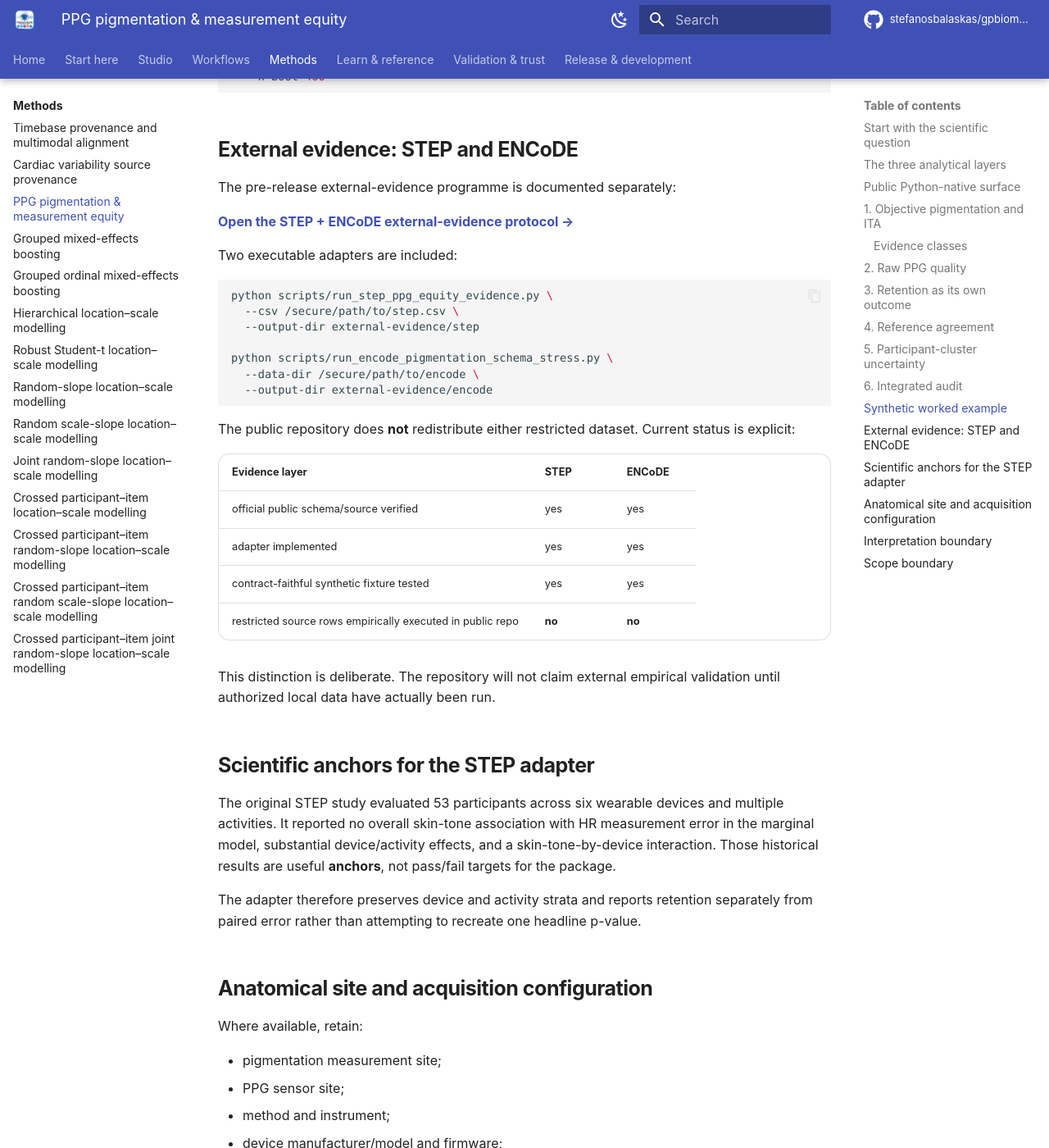
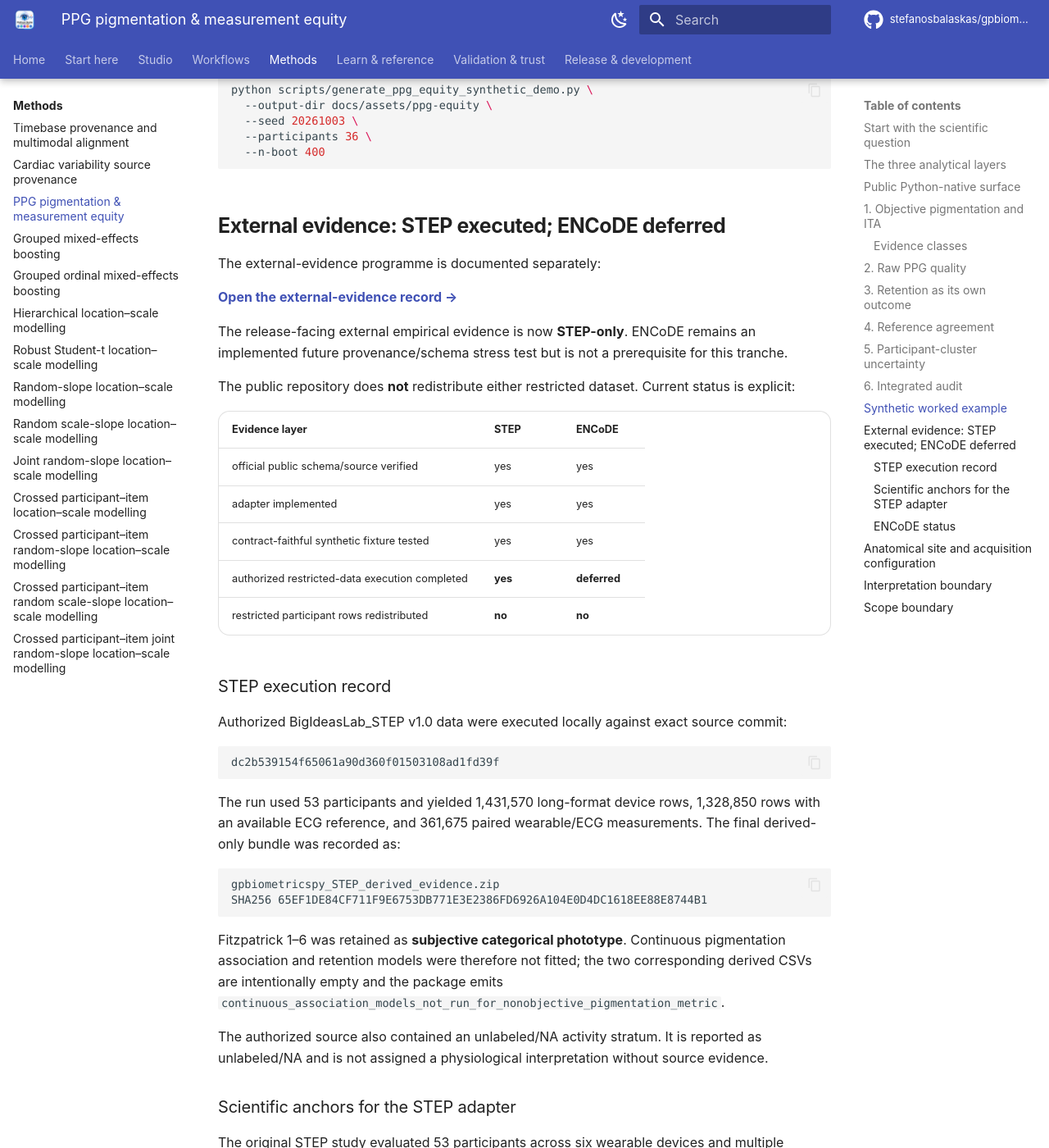
Before and after one commit to stefanosbalaskas/gpbiometricspy, an MkDocs documentation site: the page built from docs/methods/ppg-pigmentation-equity.md, in a window 1280 px wide and 1400 px high, scrolled down 7729 px. Shown: the whole window at 82% size. Built offline with MkDocs 1.6.1 and Material for MkDocs 9.7.7, drawn with Linux system fonts in a browser that asks for light colours; plug-ins that fetch from the network failed and are left out; comment, search, counter and statistics services are not loaded; some of the changed text lies outside the part shown.

Commit message:
Align PPG method note with executed STEP evidence

````diff
--- a/docs/methods/ppg-pigmentation-equity.md
+++ b/docs/methods/ppg-pigmentation-equity.md
@@ -169,6 +169,8 @@ OR_{10}=\exp(10\gamma_1).
 
 This is an association, not a causal optical mechanism.
 
+For datasets such as STEP, where devices report at materially different cadences, a row-level retention field may primarily represent **paired availability/reporting density** on the source time grid. It must not automatically be interpreted as generic device missingness or dropout.
+
 ## 4. Reference agreement
 
 ```python
@@ -293,23 +295,13 @@ python scripts/generate_ppg_equity_synthetic_demo.py \
   --n-boot 400
 ```
 
-## External evidence: STEP and ENCoDE
+## External evidence: STEP executed; ENCoDE deferred
 
-The pre-release external-evidence programme is documented separately:
+The external-evidence programme is documented separately:
 
-**[Open the STEP + ENCoDE external-evidence protocol →](../ppg-equity-external-evidence/)**
+**[Open the external-evidence record →](../ppg-equity-external-evidence/)**
 
-Two executable adapters are included:
-
-```bash
-python scripts/run_step_ppg_equity_evidence.py \
-  --csv /secure/path/to/step.csv \
-  --output-dir external-evidence/step
-
-python scripts/run_encode_pigmentation_schema_stress.py \
-  --data-dir /secure/path/to/encode \
-  --output-dir external-evidence/encode
-```
+The release-facing external empirical evidence is now **STEP-only**. ENCoDE remains an implemented future provenance/schema stress test but is not a prerequisite for this tranche.
 
 The public repository does **not** redistribute either restricted dataset. Current status is explicit:
 
@@ -318,15 +310,37 @@ The public repository does **not** redistribute either restricted dataset. Curre
 | official public schema/source verified | yes | yes |
 | adapter implemented | yes | yes |
 | contract-faithful synthetic fixture tested | yes | yes |
-| restricted source rows empirically executed in public repo | **no** | **no** |
+| authorized restricted-data execution completed | **yes** | **deferred** |
+| restricted participant rows redistributed | **no** | **no** |
 
-This distinction is deliberate. The repository will not claim external empirical validation until authorized local data have actually been run.
+### STEP execution record
 
-## Scientific anchors for the STEP adapter
+Authorized BigIdeasLab_STEP v1.0 data were executed locally against exact source commit:
+
+```text
+dc2b539154f65061a90d360f01503108ad1fd39f
+```
+
+The run used 53 participants and yielded 1,431,570 long-format device rows, 1,328,850 rows with an available ECG reference, and 361,675 paired wearable/ECG measurements. The final derived-only bundle was recorded as:
+
+```text
+gpbiometricspy_STEP_derived_evidence.zip
+SHA256 65EF1DE84CF711F9E6753DB771E3E2386FD6926A104E0D4DC1618EE88E8744B1
+```
+
+Fitzpatrick 1–6 was retained as **subjective categorical phototype**. Continuous pigmentation association and retention models were therefore not fitted; the two corresponding derived CSVs are intentionally empty and the package emits `continuous_association_models_not_run_for_nonobjective_pigmentation_metric`.
+
+The authorized source also contained an unlabeled/NA activity stratum. It is reported as unlabeled/NA and is not assigned a physiological interpretation without source evidence.
+
+### Scientific anchors for the STEP adapter
 
 The original STEP study evaluated 53 participants across six wearable devices and multiple activities. It reported no overall skin-tone association with HR measurement error in the marginal model, substantial device/activity effects, and a skin-tone-by-device interaction. Those historical results are useful **anchors**, not pass/fail targets for the package.
 
-The adapter therefore preserves device and activity strata and reports retention separately from paired error rather than attempting to recreate one headline p-value.
+The adapter therefore preserves device and activity strata and keeps row-level paired availability separate from paired error rather than attempting to recreate one headline p-value.
+
+### ENCoDE status
+
+`scripts/run_encode_pigmentation_schema_stress.py` and its contract-faithful tests remain in the repository. Restricted ENCoDE data were not executed for this release tranche, so ENCoDE must not be described as empirical external validation. It remains future optional evidence for richer objective/instrumental pigmentation provenance.
 
 ## Anatomical site and acquisition configuration
 
@@ -356,12 +370,15 @@ Or:
 
 > Reference heart-rate error showed little evidence of association with the objective pigmentation measure, while usable-data retention differed across the observed range.
 
+For STEP specifically, Fitzpatrick is not an objective pigmentation measure, so the release-facing interpretation remains descriptive by Fitzpatrick category and device/activity stratum.
+
 Avoid:
 
 - "the device is unbiased across skin tones" based only on paired error;
 - "dark skin caused poorer PPG performance" from observational association;
 - "race was used as skin tone";
-- "the software corrected skin-tone bias".
+- "the software corrected skin-tone bias";
+- interpreting STEP row-level availability as a directly comparable device failure rate despite different reporting cadences.
 
 ## Scope boundary
 
````
